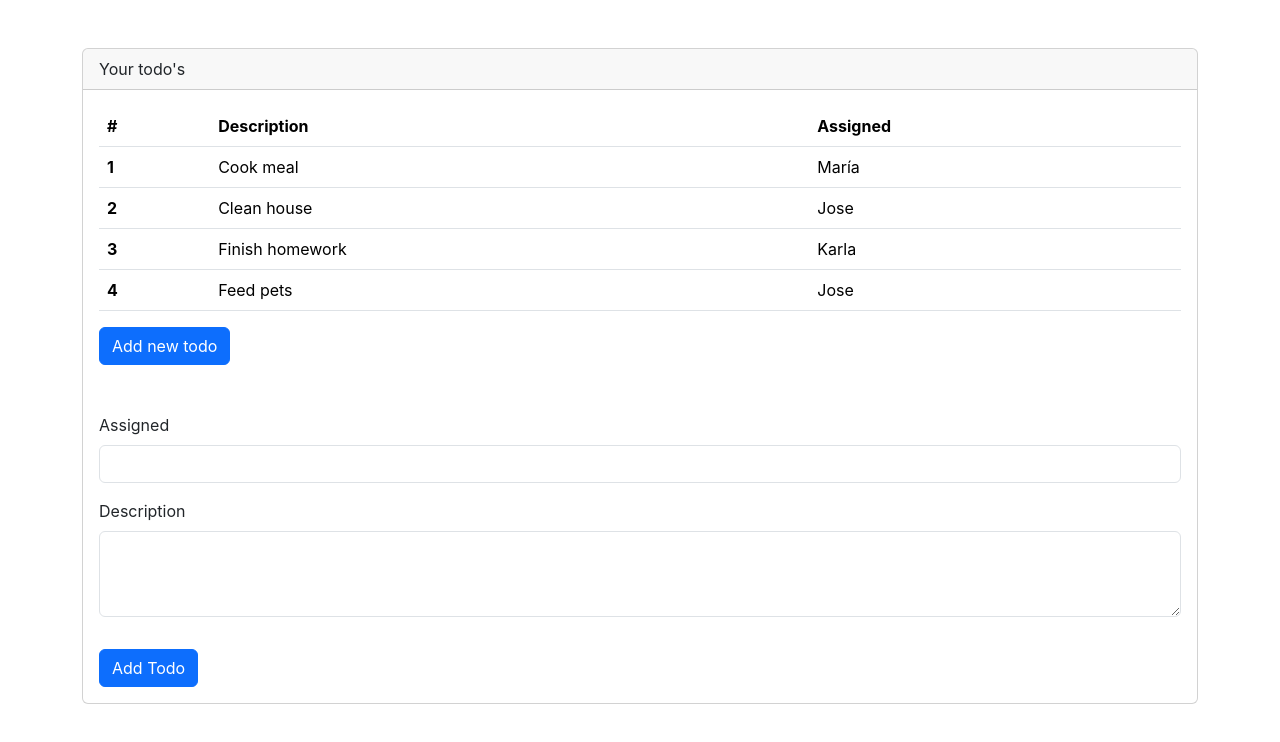
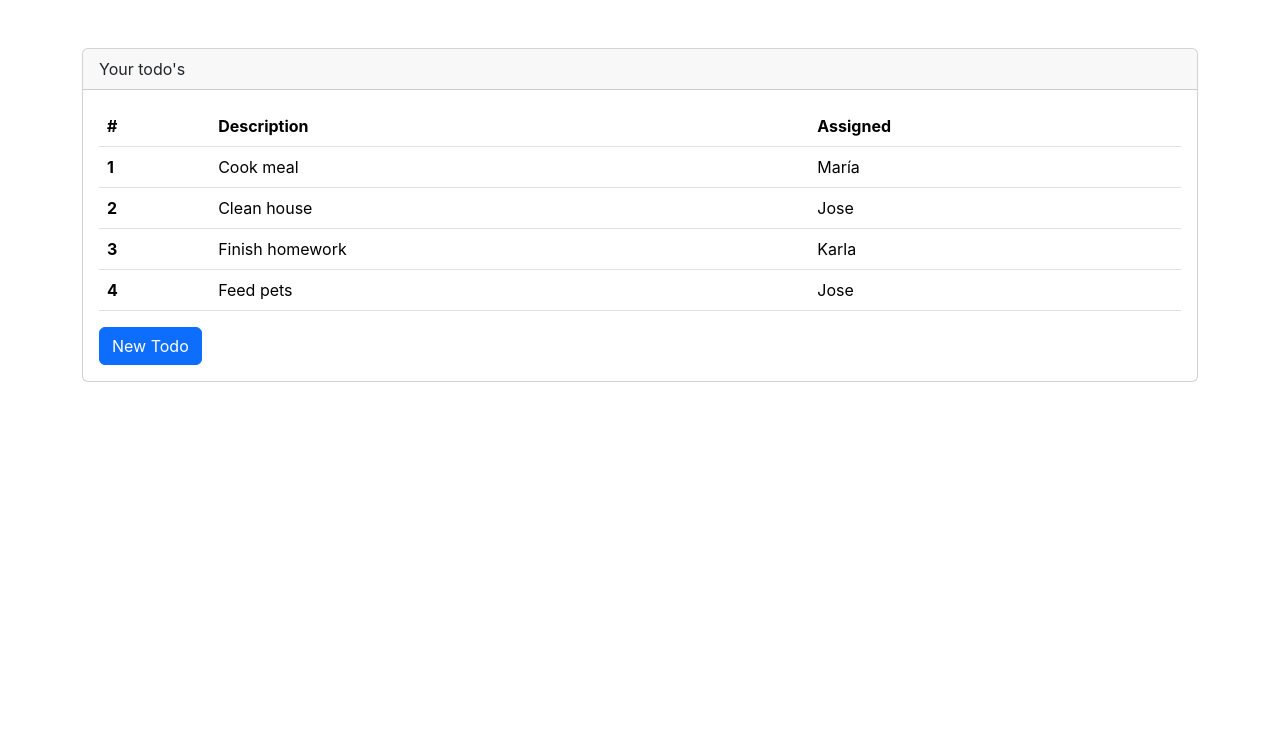
Before and after one commit to teresaga/react-todos, a React (Create React App) app: page / in a window 1280 px wide. Shown: the top 742 px of the page. Built offline with nearby package versions, Linux system fonts and the light colour scheme.

Commit message:
button to show or hide addTodoForm

```diff
--- a/src/App.js
+++ b/src/App.js
@@ -4,6 +4,8 @@
 import NewTodoForm from './components/NewTodoForm';
 
 function App() {
+
+  const [showAddTodoForm, setShowAddTodoForm] = useState(false);
 
   const [todos, setTodos] = useState([
     {rowNumber: 1, rowDesc: 'Cook meal', rowAssigned: 'María'},
@@ -42,10 +44,12 @@
         </div>
         <div className="card-body">
           <TodoTable todos={todos} deleteTodo={deleteTodo}/>
-          <button className="btn btn-primary">
-            Add new todo
+          <button onClick={() => setShowAddTodoForm(!showAddTodoForm)} className="btn btn-primary">
+            { showAddTodoForm ? 'Close New Todo' : 'New Todo'}
           </button>
-          <NewTodoForm addTodo={addTodo}/>
+          { showAddTodoForm &&
+            <NewTodoForm addTodo={addTodo}/>
+          }
         </div>
       </div>
     </div>
```
